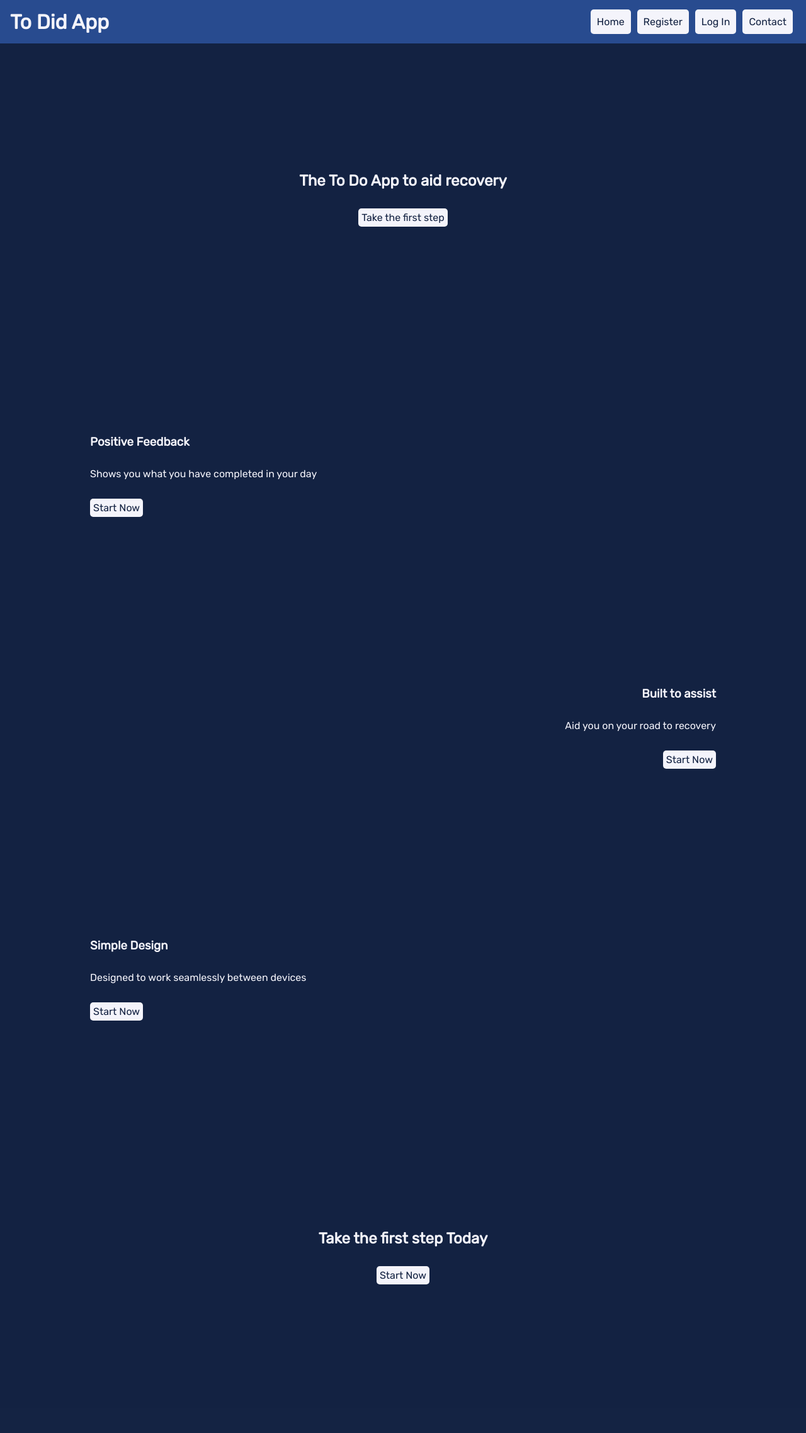
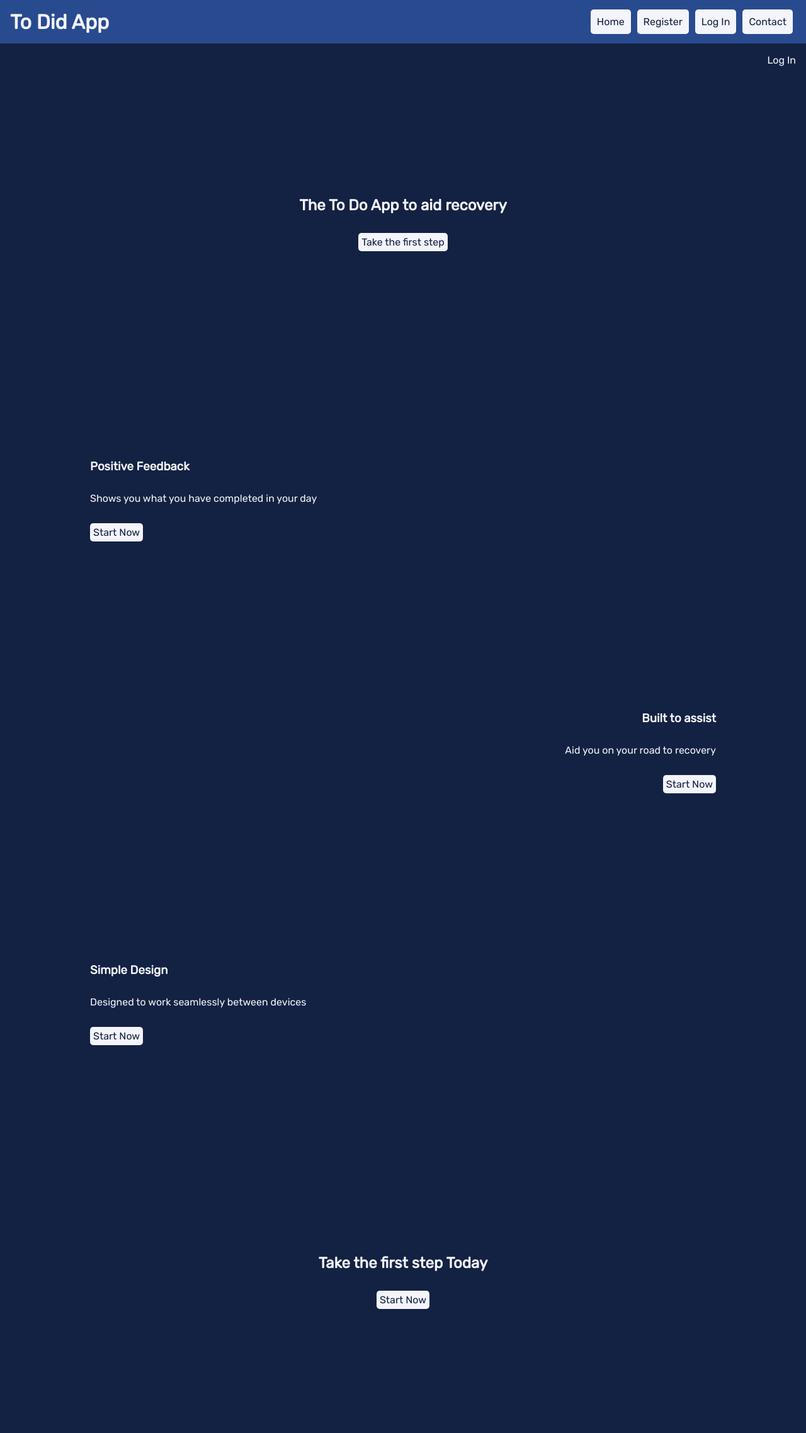
Before and after one commit to CharlieMallon/milestoneThree, a Flask app: page / in a window 1280 px wide. Shown: the whole page at 63% size. Before the commit the page ends 2040 px from the top, so only its background shows below. Run offline with Flask 2, Linux system fonts and the light colour scheme; some libraries are stand-ins or nearby versions.

Commit message:
fixed minor errors

```diff
--- a/app.py
+++ b/app.py
@@ -186,9 +186,9 @@ def register():
         mongo.db.users.insert_one(register)
 
         session['user'] = form.username.data.lower()
-        flash('Registration Successful!')
 
-        return render_template('account.html', username=session['user'])
+        return redirect(url_for(
+                        'account', username=session['user']))
 
     return render_template('register.html', form=form)
 
--- a/static/style.css
+++ b/static/style.css
@@ -10,17 +10,18 @@
 /* CSS HEX */
 :root {
 	--background2: #132242;
-	--background: #284B8F;
+	--background: #284b8f;
 	--blue: #43afff;
 	--green: #74ffe1;
 	--orange: #ff8a76;
 	--light-text: #f4f4fb;
 	--dark-text: #132242;
-	--task: #A3E278;
+	--task: #a3e278;
 	--done-task: #509720;
 	/* colours for svg's */
 	/* hex #ff5333 */
-	--exclamation: invert(47%) sepia(43%) saturate(5859%) hue-rotate(341deg) brightness(106%) contrast(102%);
+	--exclamation: invert(47%) sepia(43%) saturate(5859%) hue-rotate(341deg) brightness(106%)
+		contrast(102%);
 	/* hex #f4f4fb */
 	--invert: invert(91%) sepia(33%) saturate(83%) hue-rotate(195deg) brightness(101%) contrast(97%);
 }
@@ -30,14 +31,14 @@
 	width: 12px;
 }
 
-.click{
+.click {
 	cursor: pointer;
 }
 
 /* Track */
 ::-webkit-scrollbar-track {
-    box-shadow: inset 0 0 6px rgba(0,0,0,0.3);
-    -webkit-box-shadow: inset 0 0 6px rgba(0,0,0,0.3);
+	box-shadow: inset 0 0 6px rgba(0, 0, 0, 0.3);
+	-webkit-box-shadow: inset 0 0 6px rgba(0, 0, 0, 0.3);
 	border-radius: 2px;
 	-webkit-border-radius: 2px;
 	-moz-border-radius: 2px;
@@ -48,8 +49,8 @@
 /* Handle */
 ::-webkit-scrollbar-thumb {
 	background: var(--background2);
-	box-shadow: inset 0 0 6px rgba(0,0,0,0.5);
-    -webkit-box-shadow: inset 0 0 6px rgba(0,0,0,0.5);
+	box-shadow: inset 0 0 6px rgba(0, 0, 0, 0.5);
+	-webkit-box-shadow: inset 0 0 6px rgba(0, 0, 0, 0.5);
 	border-radius: 2px;
 	-webkit-border-radius: 2px;
 	-moz-border-radius: 2px;
@@ -59,9 +60,9 @@
 
 /* corner */
 
-::-webkit-scrollbar-corner  {
-	box-shadow: inset 0 0 6px rgba(0,0,0,0.3);
-    -webkit-box-shadow: inset 0 0 6px rgba(0,0,0,0.3);
+::-webkit-scrollbar-corner {
+	box-shadow: inset 0 0 6px rgba(0, 0, 0, 0.3);
+	-webkit-box-shadow: inset 0 0 6px rgba(0, 0, 0, 0.3);
 	border-radius: 2px;
 	-webkit-border-radius: 2px;
 	-moz-border-radius: 2px;
@@ -70,7 +71,7 @@
 }
 
 /* ---------- Standard Classes ---------- */
-body{
+body {
 	background-color: var(--background2);
 }
 
@@ -79,7 +80,10 @@ body{
 	width: 100%;
 }
 
-h1, h2, h3, h4 {
+h1,
+h2,
+h3,
+h4 {
 	color: var(--light-text);
 }
 
@@ -143,7 +147,7 @@ a {
 	padding: 5px 0px;
 }
 
-.header{
+.header {
 	padding: 10px 16px;
 }
 
@@ -158,6 +162,21 @@ a {
 	-moz-border-radius: 5px;
 	-ms-border-radius: 5px;
 	-o-border-radius: 5px;
+}
+
+.no-tasks {
+	padding: 10px 16px;
+}
+
+.login-link {
+	display: flex;
+	justify-content: flex-end;
+	padding: 10px 16px;
+	background-color: var(--background2);
+}
+
+.login-link a {
+	color: var(--light-text);
 }
 
 /* Hamburger - code credited to jonsuh */
@@ -352,16 +371,18 @@ h1 a {
 	color: var(--light-text);
 }
 
-.cta h2, .cta h3, .cta-text {
+.cta h2,
+.cta h3,
+.cta-text {
 	text-align: center;
 	padding: 15px;
 }
 
-.cta-text{
+.cta-text {
 	padding: 15px 30px;
 }
 
-.largecta{
+.largecta {
 	height: 70vh;
 }
 
@@ -373,7 +394,7 @@ h1 a {
 	height: 50vh;
 }
 
-.cta-btn{
+.cta-btn {
 	background-color: var(--light-text);
 	margin: 15px;
 }
@@ -412,7 +433,7 @@ h1 a {
 	-o-transition: height 500ms;
 }
 
-.js-shave{
+.js-shave {
 	display: none;
 }
 
@@ -424,7 +445,8 @@ h1 a {
 	display: none;
 }
 
-.task-card.open .arrow, .section.open .section-arrow {
+.task-card.open .arrow,
+.section.open .section-arrow {
 	transform: rotate(180deg);
 	-webkit-transform: rotate(180deg);
 	-moz-transform: rotate(180deg);
@@ -437,7 +459,8 @@ h1 a {
 	-o-transition: transform 500ms;
 }
 
-.arrow, .section-arrow {
+.arrow,
+.section-arrow {
 	transform: rotate(0deg);
 	-webkit-transform: rotate(0deg);
 	-moz-transform: rotate(0deg);
@@ -474,11 +497,12 @@ h1 a {
 	text-decoration: line-through;
 }
 
-.done-box, .buttons{
+.done-box,
+.buttons {
 	padding-top: 2px;
 }
 
-.exclamation{
+.exclamation {
 	filter: var(--exclamation);
 	-webkit-filter: var(--exclamation);
 }
@@ -547,11 +571,11 @@ h1 a {
 	align-items: center;
 }
 
-.priority{
+.priority {
 	min-width: 80px;
 }
 
-.priority-text{
+.priority-text {
 	padding-left: 5px;
 }
 
@@ -600,7 +624,8 @@ h1 a {
 	justify-content: flex-end;
 }
 
-.delete, .edit{
+.delete,
+.edit {
 	padding: 5px;
 }
 
@@ -639,8 +664,7 @@ h1 a {
 	background-color: var(--background);
 }
 
-
-.section.open .section-content{
+.section.open .section-content {
 	display: flex;
 	border-top: solid 5px var(--background);
 	border-bottom: solid 5px var(--background);
@@ -681,18 +705,18 @@ h1 a {
 }
 
 /* ---------- Contact ---------- */
-.contact-title{
+.contact-title {
 	text-align: left;
 }
 
-.contact-text{
+.contact-text {
 	padding: 0px 16px 10px;
 	color: var(--light-text);
 	text-align: center;
 }
 
 /* ---------- Login / register ---------- */
-.cross_link{
+.cross_link {
 	display: flex;
 	justify-content: flex-end;
 	color: var(--light-text);
@@ -767,7 +791,9 @@ h1 a {
 	padding: 10px;
 }
 
-input#submit_button, #send, input#cancel_button{
+input#submit_button,
+#send,
+input#cancel_button {
 	min-width: 50px;
 	padding: 5px;
 	color: var(--dark-text);
@@ -775,19 +801,20 @@ input#submit_button, #send, input#cancel_button{
 	cursor: pointer;
 }
 
-input#is_priority{
+input#is_priority {
 	height: 20px;
 }
 
-input#is_done{
+input#is_done {
 	height: 20px;
 }
 
-input#task_size-0, input#task_size-1, input#task_size-2 {
+input#task_size-0,
+input#task_size-1,
+input#task_size-2 {
 	width: 15px;
 	height: 15px;
 }
-
 
 /* remove lists */
 .no-list {
@@ -929,7 +956,7 @@ input#task_size-0, input#task_size-1, input#task_size-2 {
 }
 
 /* ---------- Error Page ---------- */
-.error-body{
+.error-body {
 	color: var(--light-text);
 }
 
@@ -942,7 +969,6 @@ input#task_size-0, input#task_size-1, input#task_size-2 {
 	.form-control {
 		min-width: 70%;
 	}
-
 }
 
 /* ---------- Medium devices ---------- Tablets, 768px and Up ---------- */
@@ -981,7 +1007,7 @@ input#task_size-0, input#task_size-1, input#task_size-2 {
 		margin-left: 10%;
 	}
 
-	.cta-text{
+	.cta-text {
 		padding: 15px;
 	}
 
@@ -1003,20 +1029,21 @@ input#task_size-0, input#task_size-1, input#task_size-2 {
 	}
 
 	/* ---------- Contact ---------- */
-	.contact-title{
+	.contact-title {
 		width: 90%;
+		max-width: 700px;
 	}
 
-	.contact-title .header{
+	.contact-title .header {
 		padding: 10px 0px;
 	}
 
-	.contact-text{
+	.contact-text {
 		padding: 0px 10px 10px 10px;
 	}
 
 	/* ---------- forms ---------- */
-	.form-contents{
+	.form-contents {
 		display: flex;
 		flex-wrap: wrap;
 		flex-direction: column;
@@ -1026,7 +1053,7 @@ input#task_size-0, input#task_size-1, input#task_size-2 {
 
 	.form-field {
 		padding: 10px 10px;
-		width: 50%;
+		width: 100%;
 	}
 
 	.cat .form-field {
@@ -1041,7 +1068,8 @@ input#task_size-0, input#task_size-1, input#task_size-2 {
 		min-width: 20%;
 	}
 
-	.form-field.inline .form-label, .form-field.inline .form-control{
+	.form-field.inline .form-label,
+	.form-field.inline .form-control {
 		width: 50%;
 		min-width: auto;
 	}
@@ -1061,18 +1089,17 @@ input#task_size-0, input#task_size-1, input#task_size-2 {
 	#task_description {
 		height: 150px;
 	}
-
 }
 
 /* ---------- Large devices ---------- Desktops, 992px and Up ---------- */
 
 @media (min-width: 992px) {
-	.large-screen{
+	.large-screen {
 		display: flex;
 		border-bottom: solid 16px var(--background2);
 	}
 
-	.small-screen{
+	.small-screen {
 		display: none;
 	}
 
@@ -1082,7 +1109,7 @@ input#task_size-0, input#task_size-1, input#task_size-2 {
 
 	#main {
 		margin: 75px 0px 90px 0px;
-		min-height: calc(100vh - (75px + 90px))
+		min-height: calc(100vh - (75px + 90px));
 	}
 
 	.mobile-nav-bar {
@@ -1158,7 +1185,7 @@ input#task_size-0, input#task_size-1, input#task_size-2 {
 		height: calc(100vh - (75px + 90px + 48px));
 	}
 
-	.task-list{
+	.task-list {
 		display: flex;
 		align-items: flex-start;
 		width: 100%;
@@ -1168,7 +1195,7 @@ input#task_size-0, input#task_size-1, input#task_size-2 {
 
 	/* ---------- Account Page --------- */
 
-	.section-content{
+	.section-content {
 		display: flex;
 		flex-wrap: wrap;
 		align-items: flex-start;
@@ -1187,10 +1214,10 @@ input#task_size-0, input#task_size-1, input#task_size-2 {
 		flex-direction: row;
 		flex-wrap: wrap;
 		height: auto;
-		justify-content: space-between
+		justify-content: space-between;
 	}
 
-	.cat-card{
+	.cat-card {
 		width: 31%;
 		height: 30px;
 	}
@@ -1199,19 +1226,17 @@ input#task_size-0, input#task_size-1, input#task_size-2 {
 	.section-task .task-card {
 		width: 48%;
 	}
-
 }
 
 /* ---------- Extra large devices ---------- Large desktops, 1200px and Up ---------- */
 @media (min-width: 1200px) {
-	.task{
+	.task {
 		justify-content: center;
 	}
 
-	.task-card{
+	.task-card {
 		margin: 10px;
 	}
-
 }
 
 /* ---------- master categories ---------- */
@@ -1220,6 +1245,6 @@ input#task_size-0, input#task_size-1, input#task_size-2 {
 	display: none;
 }
 
-.invisible{
+.invisible {
 	height: 0px;
 }
--- a/templates/account.html
+++ b/templates/account.html
@@ -139,7 +139,7 @@
                         </li>
             </ul>
             {% else %}
-                <h3>No Tasks Found</h3>
+                <h3 class="no-tasks">No Tasks Found</h3>
             {% endif %}
         </div>
     </div>
@@ -277,7 +277,7 @@
                 </li>
             </ul>
             {% else %}
-                <h3>No Tasks Found</h3>
+                <h3 class="no-tasks">No Tasks Found</h3>
             {% endif %}
         </div>
     </div>
@@ -415,7 +415,7 @@
                 </li>
             </ul>
             {% else %}
-                <h3>No Tasks Found</h3>
+                <h3 class="no-tasks">No Tasks Found</h3>
             {% endif %}
         </div>
     </div>
--- a/templates/base.html
+++ b/templates/base.html
@@ -52,16 +52,16 @@
                 <h1><a href='{{ url_for("home") }}'>To Did App</a></h1>
                 <div class='desktop-nav'>
                     <ul>
-                        <li><a href='{{ url_for("home") }}'>Home</a></li>
+                        <a href='{{ url_for("home") }}'><li>Home</li></a>
                         {% if not session.user == 'no' %}
-                            <li><a href='{{ url_for("account",
-                                username=session["user"]) }}'>Account</a></li>
-                            <li><a href='{{ url_for("logout") }}'>Log out</a></li>
+                            <a href='{{ url_for("account",
+                                username=session["user"]) }}'><li>Account</li></a>
+                            <a href='{{ url_for("logout") }}'><li>Log Out</li></a>
                         {% else %}
-                            <li><a href='{{ url_for("register") }}'>Register</a></li>
-                            <li><a href='{{ url_for("login") }}'>Log In</a></li>
+                            <a href='{{ url_for("register") }}'><li>Register</li></a>
+                            <a href='{{ url_for("login") }}'><li>Log In</li></a>
                         {% endif %}
-                        <li><a href='{{ url_for("contact") }}'>Contact</a></li>
+                        <a href='{{ url_for("contact") }}'><li>Contact</li></a>
                     </ul>
                 </div>
             </div>
--- a/templates/home.html
+++ b/templates/home.html
@@ -4,6 +4,9 @@
 
     <!-- If not logged in show this screen -->
     {% if  session.user == 'no' %}
+    <div class='login-link'>
+        <a href='{{ url_for("login") }}'>Log In</a>
+    </div>
     <div class='no-session-user'>
         <div class='cta largecta'>
             <h2>The To Do App to aid recovery</h2>
@@ -180,7 +183,7 @@
                     {% endfor %}
                 </ul>
             {% else %}
-                <h3>No To Do's found</h3>
+            <h3 class="no-tasks">No Tasks Found</h3>
             {% endif %}
         </div>
         <div class='large-screen'>
@@ -312,7 +315,7 @@
                             {% endfor %}
                         </ul>
                         {% else %}
-                            <h3>No Tasks Found</h3>
+                            <h3 class="no-tasks">No Tasks Found</h3>
                         {% endif %}
                     </div>
                 </div>
@@ -446,7 +449,7 @@
                             {% endfor %}
                         </ul>
                         {% else %}
-                            <h3>No Tasks Found</h3>
+                            <h3 class="no-tasks">No Tasks Found</h3>
                         {% endif %}
                     </div>
                 </div>
```
Also changed, not shown: testing.md (+10 -9 lines). Lines whose indentation alone changed are shown as unchanged.
